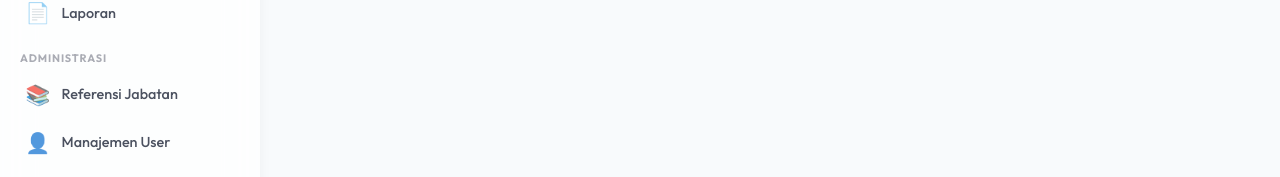
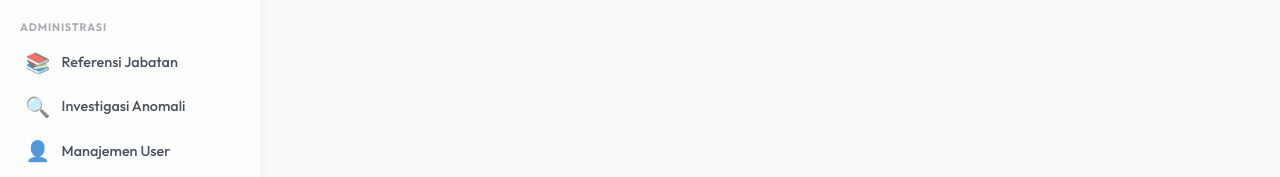
Before and after one commit to azovbrigadeina/sianjabemje, a Next.js app: page /dashboard/opd in a window 1280 px wide. Shown: the part 469-646 px from the top of the page. Built offline with nearby package versions, Linux system fonts and the light colour scheme; no server answers; sample sign-in values are in the browser's storage.

Commit message:
feat: add Investigasi Anomali menu item to dashboard sidebar

```diff
--- a/src/app/dashboard/layout.tsx
+++ b/src/app/dashboard/layout.tsx
@@ -115,6 +115,7 @@ export default function DashboardLayout({
     if (pathname.includes('/verifikasi')) return 'Verifikasi Pengisian';
     if (pathname.includes('/validasi')) return 'Validasi Usulan';
     if (pathname.includes('/laporan')) return 'Laporan';
+    if (pathname.includes('/investigasi')) return 'Investigasi & Audit Anomali';
     if (pathname.includes('/referensi')) return 'Referensi Jabatan';
     if (pathname.includes('/users')) return 'Manajemen User';
     if (pathname.includes('/pengaturan')) return 'Pengaturan AI';
@@ -194,6 +195,9 @@ export default function DashboardLayout({
 
           <Link href="/dashboard/referensi" className={`${styles.navItem} ${pathname.includes('/referensi') ? styles.active : ''}`}>
             <span className={styles.navIcon}>📚</span> <span className={styles.navText}>Referensi Jabatan</span>
+          </Link>
+          <Link href="/dashboard/investigasi" className={`${styles.navItem} ${pathname.includes('/investigasi') ? styles.active : ''}`}>
+            <span className={styles.navIcon}>🔍</span> <span className={styles.navText}>Investigasi Anomali</span>
           </Link>
           <Link href="/dashboard/users" className={`${styles.navItem} ${pathname.includes('/users') ? styles.active : ''}`}>
             <span className={styles.navIcon}>👤</span> <span className={styles.navText}>Manajemen User</span>
```
